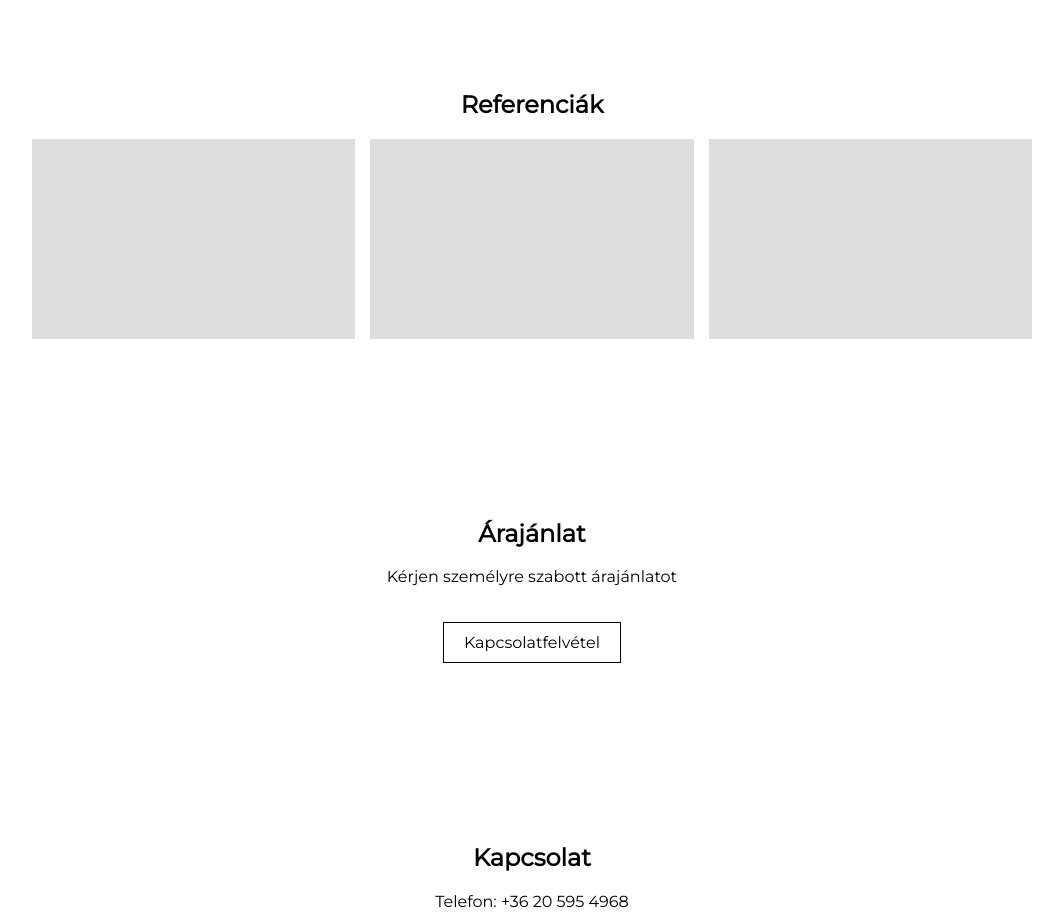
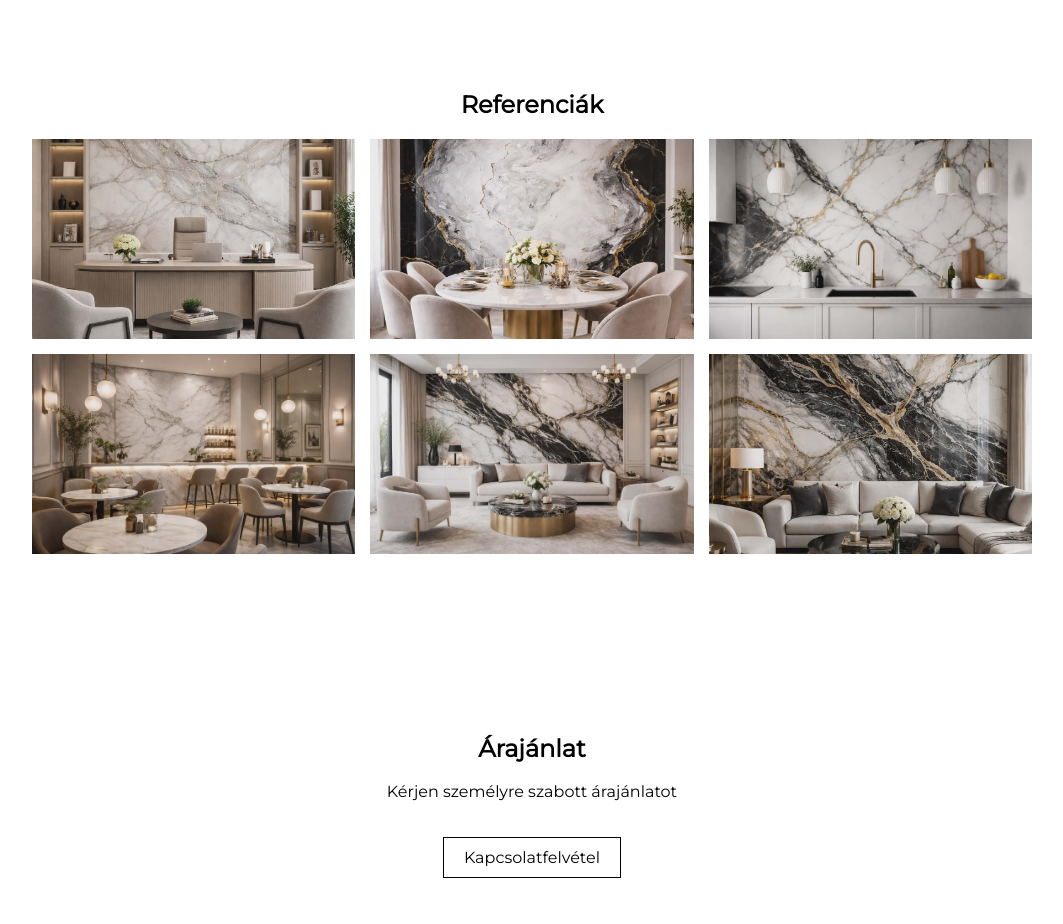
Before and after one commit to gotczmanmark12/Luxdecor-website, a plain HTML site: page index.html in a window 1280 px wide. Shown: the part 1200-2124 px from the top of the page, without its empty margins (108-1171 px from the left). Drawn offline with Linux system fonts and the light colour scheme.

Commit message:
add images

```diff
--- a/css/style.css
+++ b/css/style.css
@@ -199,6 +199,15 @@ section {
 .img-box {
   height: 200px;
   background: #ddd;
+  width: 100%;
+  overflow: hidden;
+}
+
+.img-box img{
+  width:100%;
+  height:100%;
+  object-fit: cover;
+  display:block;
 }
 
 /* STATS */
--- a/index.html
+++ b/index.html
@@ -67,9 +67,24 @@ Mindezt úgy, hogy a végeredmény minden esetben látványos és tartós átala
   <h2>Referenciák</h2>
 
   <div class="grid">
-    <div class="img-box"></div>
-    <div class="img-box"></div>
-    <div class="img-box"></div>
+    <div class="img-box">
+      <img src="images/ref1.jfif" alt="Referencia kép">
+    </div>
+    <div class="img-box">
+      <img src="images/ref2.jfif" alt="Referencia kép">
+    </div>
+    <div class="img-box">
+      <img src="images/ref3.jfif" alt="Referencia kép">
+    </div>
+    <div class="img-box">
+      <img src="images/ref4.jfif" alt="Referencia kép">
+    </div>
+    <div class="img-box">
+      <img src="images/ref5.jfif" alt="Referencia kép">
+    </div>
+    <div class="img-box">
+      <img src="images/ref6.jfif" alt="Referencia kép">
+    </div>
   </div>
 </section>
 
```
Also changed, not shown: images/ref1.jfif (added), images/ref2.jfif (added), images/ref3.jfif (added), images/ref4.jfif (added), images/ref5.jfif (added), images/ref6.jfif (added).
